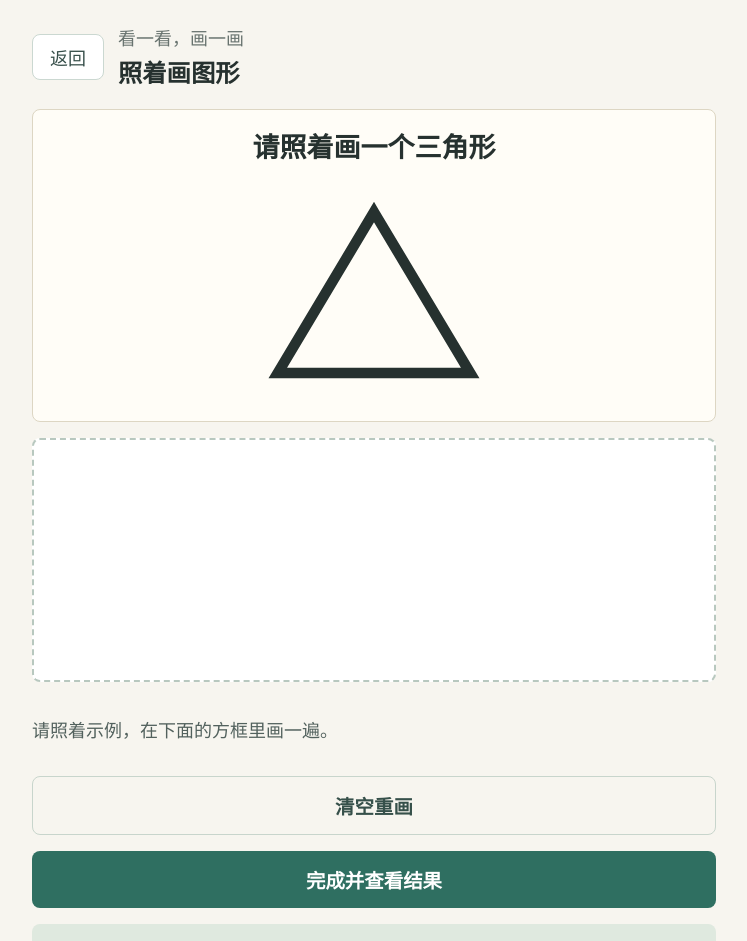
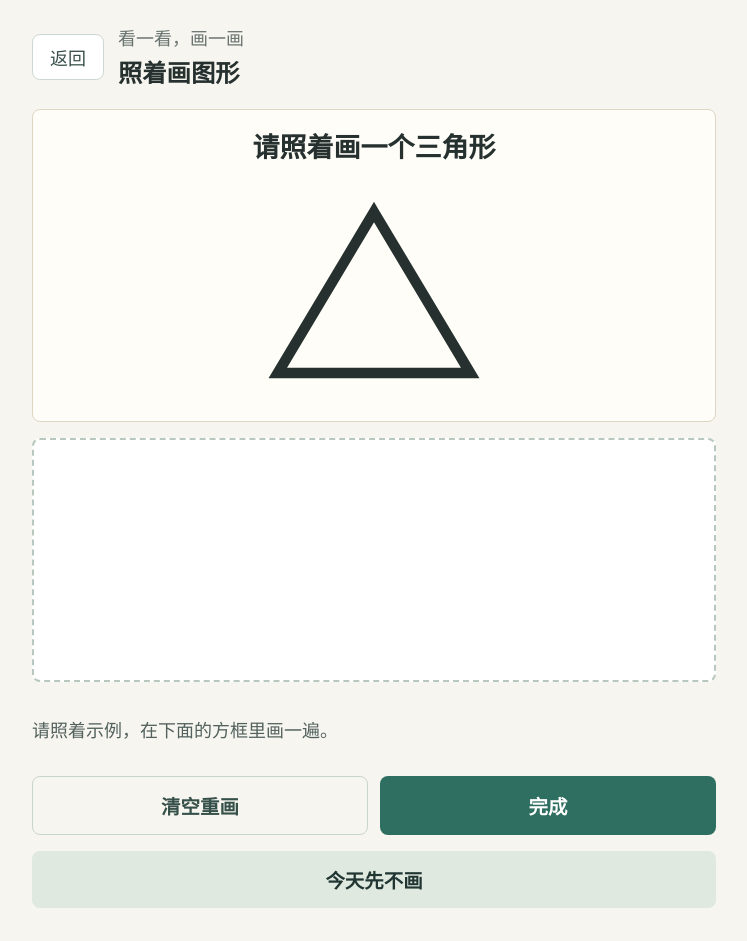
Before and after one commit to zouyu8377-coder/cognitive-training-assistant, a Vue app: page /shape-copy in a window 1280 px wide. Shown: the top 941 px of the page, without its empty margins (266-1013 px from the left). Built offline with nearby package versions, Linux system fonts and the light colour scheme.

Commit message:
compact shape drawing actions

```diff
--- a/src/pages/ShapeCopyPage.vue
+++ b/src/pages/ShapeCopyPage.vue
@@ -16,9 +16,10 @@
         <p class="muted">已经尝试 {{ attempts.length }} 次。{{ bestSavedMessage }}</p>
       </ResultCard>
 
-      <AppButton tone="quiet" block @click="clearCanvas">清空重画</AppButton>
-      <AppButton block @click="completeAttempt">完成并查看结果</AppButton>
-      <AppButton v-if="latestAttempt" tone="secondary" block @click="drawAgain">再画一次</AppButton>
+      <div class="primary-actions">
+        <AppButton tone="quiet" block @click="clearCanvas">清空重画</AppButton>
+        <AppButton block @click="completeAttempt">完成</AppButton>
+      </div>
       <AppButton v-if="latestAttempt" block @click="saveAndContinue">保存并继续</AppButton>
       <AppButton tone="secondary" block @click="skip">今天先不画</AppButton>
     </section>
@@ -95,12 +96,6 @@ function completeAttempt() {
   message.value = metrics.feedbackText;
 }
 
-function drawAgain() {
-  canvas.value?.clear();
-  latestAttempt.value = undefined;
-  message.value = '没关系，我们再试一次。可以慢慢画，不着急。';
-}
-
 function saveAndContinue() {
   persistDraft(bestAttempt.value?.id, true, false);
   message.value = '已保存本次练习。';
@@ -132,4 +127,10 @@ h2 {
 .hint {
   color: #52615d;
 }
+
+.primary-actions {
+  display: grid;
+  grid-template-columns: 1fr 1fr;
+  gap: 12px;
+}
 </style>
```
